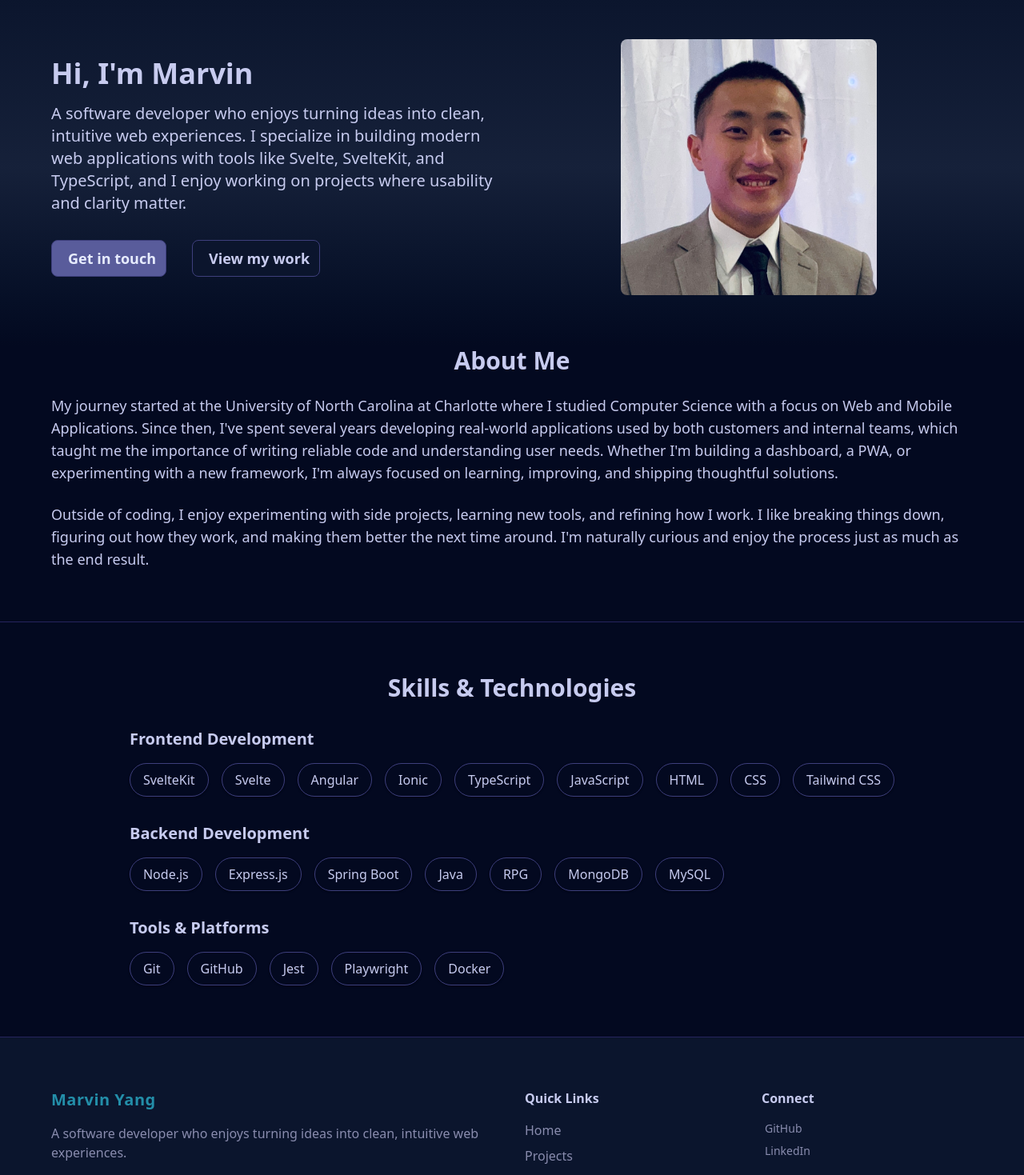
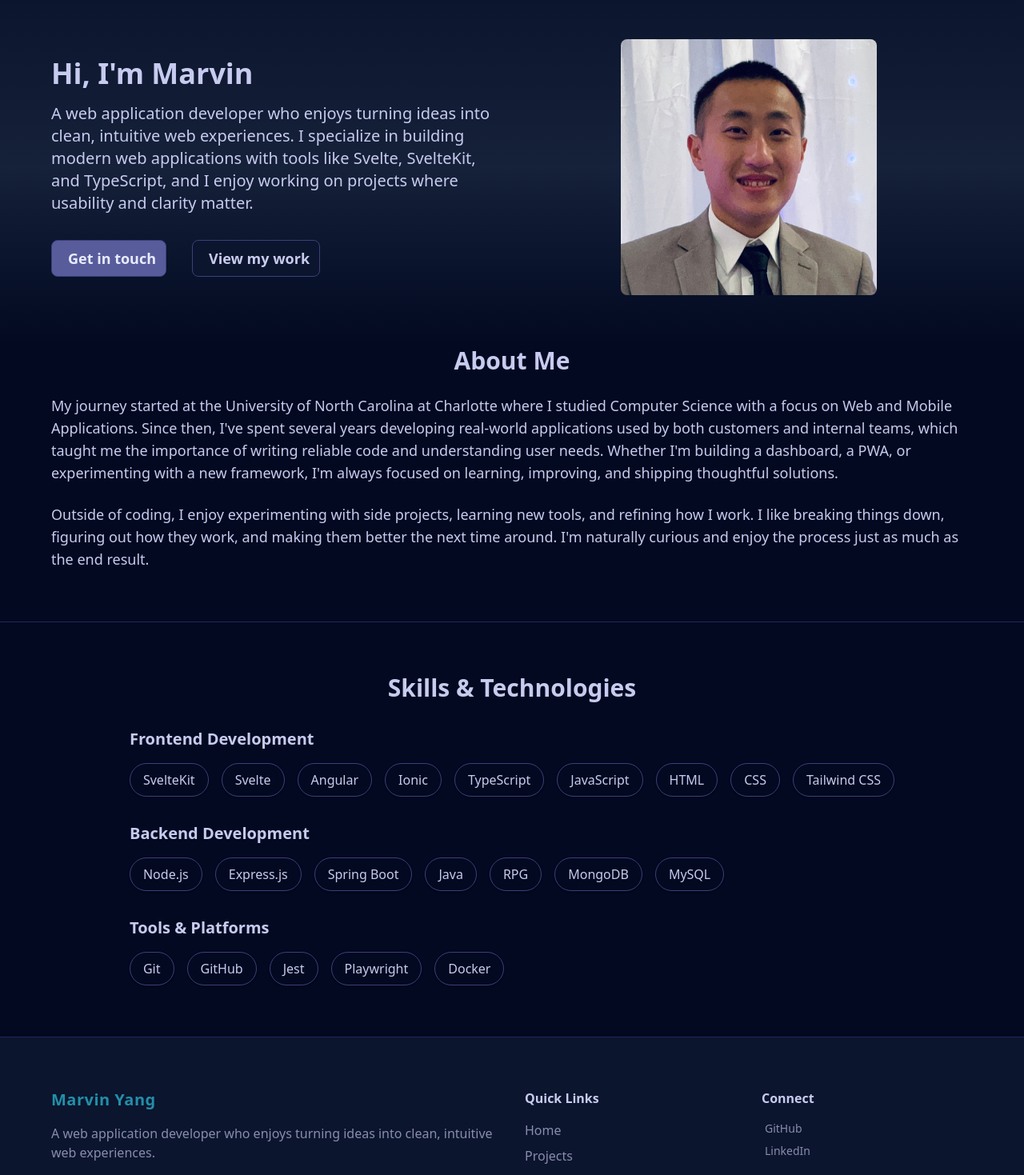
Before and after one commit to myang35/portfolio, a SvelteKit app: page / in a window 1280 px wide. Shown: the part 60-1529 px from the top of the page at 80% size. Built offline with nearby package versions, Linux system fonts and the light colour scheme; what @iconify/tailwind4 would draw is missing.

Commit message:
feat: change software developer to web application developer

```diff
--- a/src/routes/+page.svelte
+++ b/src/routes/+page.svelte
@@ -11,9 +11,10 @@
 				<div class="flex flex-col gap-4">
 					<h1 class="text-4xl font-bold">Hi, I'm Marvin</h1>
 					<p class="text-xl">
-						A software developer who enjoys turning ideas into clean, intuitive web experiences. I
-						specialize in building modern web applications with tools like Svelte, SvelteKit, and
-						TypeScript, and I enjoy working on projects where usability and clarity matter.
+						A web application developer who enjoys turning ideas into clean, intuitive web
+						experiences. I specialize in building modern web applications with tools like Svelte,
+						SvelteKit, and TypeScript, and I enjoy working on projects where usability and clarity
+						matter.
 					</p>
 				</div>
 				<div class="flex flex-col gap-4 sm:flex-row sm:gap-8">
--- a/src/routes/_ui/footer/Footer.svelte
+++ b/src/routes/_ui/footer/Footer.svelte
@@ -7,7 +7,8 @@
 			<div class="col-span-2 flex flex-col gap-4">
 				<h1 class="text-xl font-bold tracking-wide text-secondary">Marvin Yang</h1>
 				<p class="text-text-muted">
-					A software developer who enjoys turning ideas into clean, intuitive web experiences.
+					A web application developer who enjoys turning ideas into clean, intuitive web
+					experiences.
 				</p>
 			</div>
 
```
